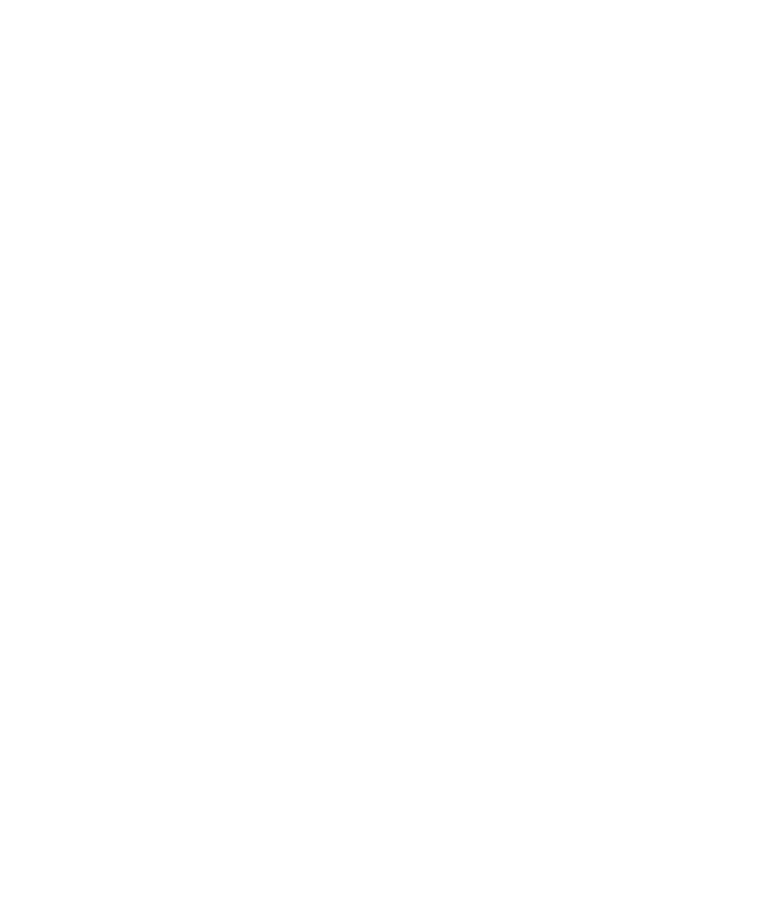
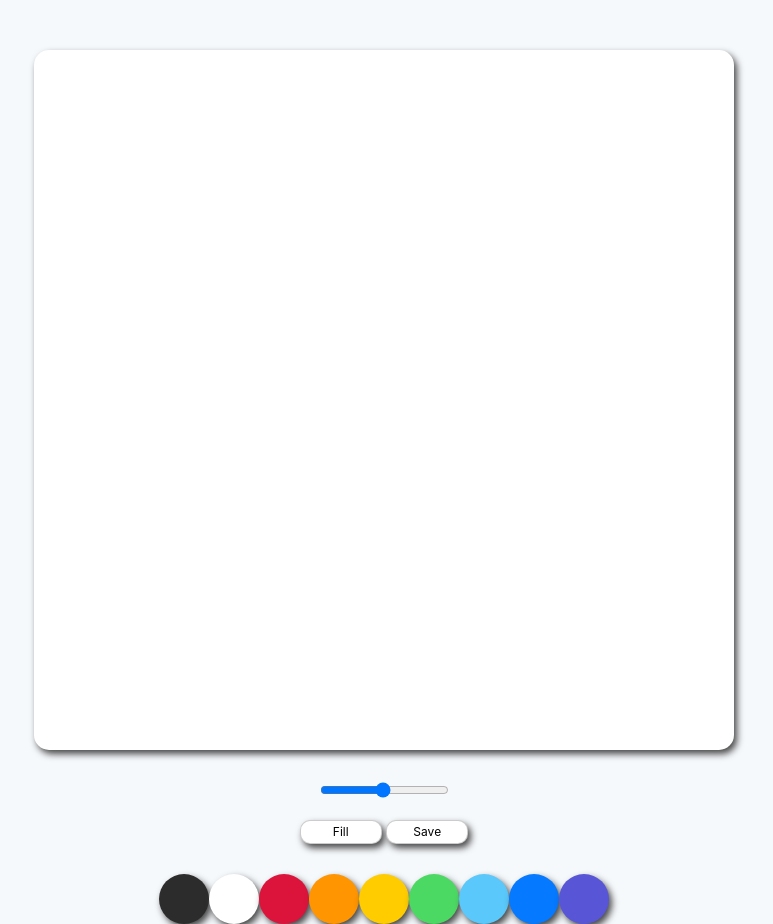
Before and after one commit to MaengJowan/paintjs, a plain HTML site: page index.html in a window 1280 px wide. Shown: the whole page, without its empty margins (256-1029 px from the left). Before the commit the page ends 800 px from the top, so only its background shows below. Drawn offline with Linux system fonts and the light colour scheme.

Commit message:
css complete

```diff
--- a/index.html
+++ b/index.html
@@ -8,6 +8,29 @@
     <title>PaintJS</title>
 </head>
 <body>
+    <canvas id="jsCanvas" class="canvas"></canvas>
+    <div class="controls">
+        <div class="controls_range">
+           <input type="range" id="jsRange"
+           min="0.1" max="5.0" value="2.5" step="0.1"/>
+           <!-- 디폴트 2.5, 0.1씩 조절 -->
+        </div>
+        <div class="controls_btns">
+            <button id="jsMode">Fill</button>
+            <button id="jsSave">Save</button>
+        </div>
+        <div class="controls_colors" id="jsColors">
+             <div class="controls_color" style="background-color: #2c2c2c"></div>
+             <div class="controls_color" style="background-color: #ffffff"></div>
+             <div class="controls_color" style="background-color: crimson"></div>
+             <div class="controls_color" style="background-color: #ff9500"></div>
+             <div class="controls_color" style="background-color: #ffcc00"></div>
+             <div class="controls_color" style="background-color: #4cd963"></div>
+             <div class="controls_color" style="background-color: #5ac8fa"></div>
+             <div class="controls_color" style="background-color: #0579ff"></div>
+             <div class="controls_color" style="background-color: #5856d6"></div>
+        </div>
+    </div>
     <script src="app.js"></script>
 </body>
 </html>
--- /dev/null
+++ b/reset.css
@@ -0,0 +1,48 @@
+/* http://meyerweb.com/eric/tools/css/reset/
+   v2.0 | 20110126
+   License: none (public domain)
+*/
+
+html, body, div, span, applet, object, iframe,
+h1, h2, h3, h4, h5, h6, p, blockquote, pre,
+a, abbr, acronym, address, big, cite, code,
+del, dfn, em, img, ins, kbd, q, s, samp,
+small, strike, strong, sub, sup, tt, var,
+b, u, i, center,
+dl, dt, dd, ol, ul, li,
+fieldset, form, label, legend,
+table, caption, tbody, tfoot, thead, tr, th, td,
+article, aside, canvas, details, embed,
+figure, figcaption, footer, header, hgroup,
+menu, nav, output, ruby, section, summary,
+time, mark, audio, video {
+	margin: 0;
+	padding: 0;
+	border: 0;
+	font-size: 100%;
+	font: inherit;
+	vertical-align: baseline;
+}
+/* HTML5 display-role reset for older browsers */
+article, aside, details, figcaption, figure,
+footer, header, hgroup, menu, nav, section {
+	display: block;
+}
+body {
+	line-height: 1;
+}
+ol, ul {
+	list-style: none;
+}
+blockquote, q {
+	quotes: none;
+}
+blockquote:before, blockquote:after,
+q:before, q:after {
+	content: '';
+	content: none;
+}
+table {
+	border-collapse: collapse;
+	border-spacing: 0;
+}
--- a/styles.css
+++ b/styles.css
@@ -0,0 +1,61 @@
+@import "reset.css";
+
+body{
+    background-color: #f6f9fc;
+    font-family: -apple-system, BlinkMacSystemFont,
+    'Segoe UI', Roboto, Oxygen, Ubuntu, Cantarell, 'Open Sans',
+    'Helvetica Neue', sans-serif;
+
+    display: flex;
+    flex-direction: column;
+    align-items: center;
+    padding-top: 50px;
+}
+
+.canvas{
+    width: 700px;
+    height: 700px;
+    background-color: white;
+    border-radius: 15px;
+    box-shadow: 3px 4px 7px #474747;
+}
+
+.controls{
+    margin-top: 30px;
+    display: flex;
+    flex-direction: column;
+    align-items: center;
+}
+.controls .controls_range{
+    margin-bottom: 20px;
+}
+.controls .controls_btns{
+    margin-bottom: 30px;
+}
+.controls_btns button{
+    all:unset;
+    cursor: pointer;
+    background-color: white;
+    padding: 5px 0px;
+    width: 80px;
+    text-align: center;
+    border-radius: 10px;
+    box-shadow: 3px 4px 7px #474747;
+    border : 1px solid rgba(0,0,0,0.2);
+    color:rgba(0, 0, 0, 0.8)
+    font-weight: 600;
+    font-size: 12px;
+}
+.controls_btns :active{
+    transform: scale(0.98);
+}
+.controls .controls_colors{
+    display: flex;
+}
+.controls_colors .controls_color{
+    width : 50px;
+    height : 50px;
+    box-shadow: 3px 4px 7px #474747;
+    border-radius: 25px;
+    cursor: pointer;
+}
```
